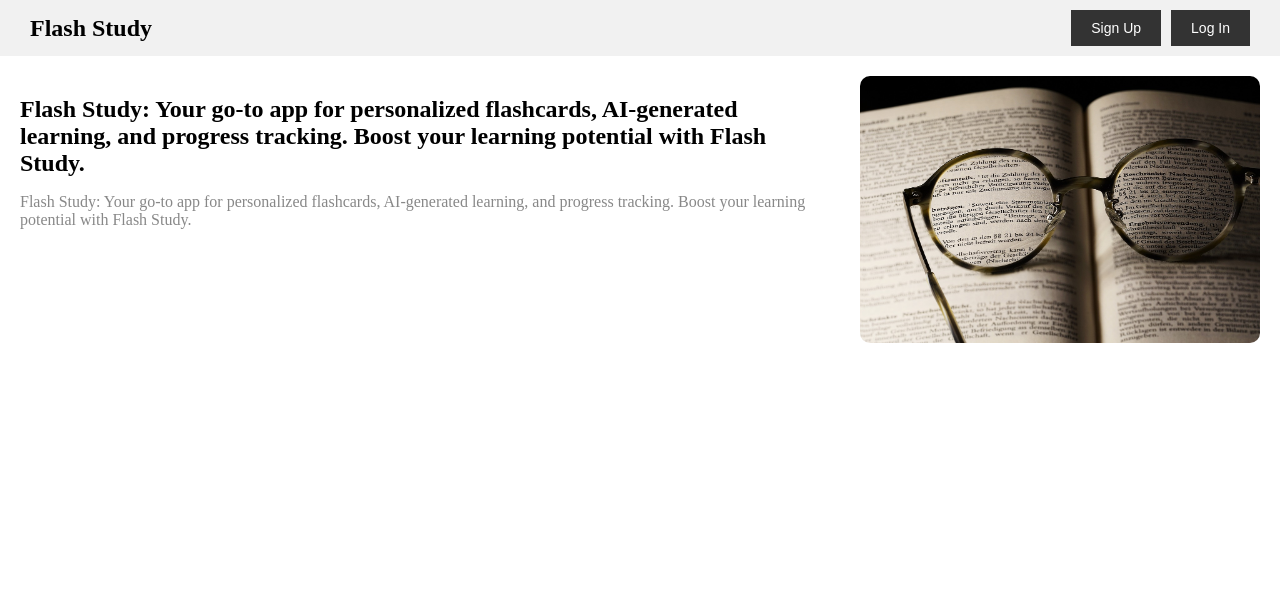
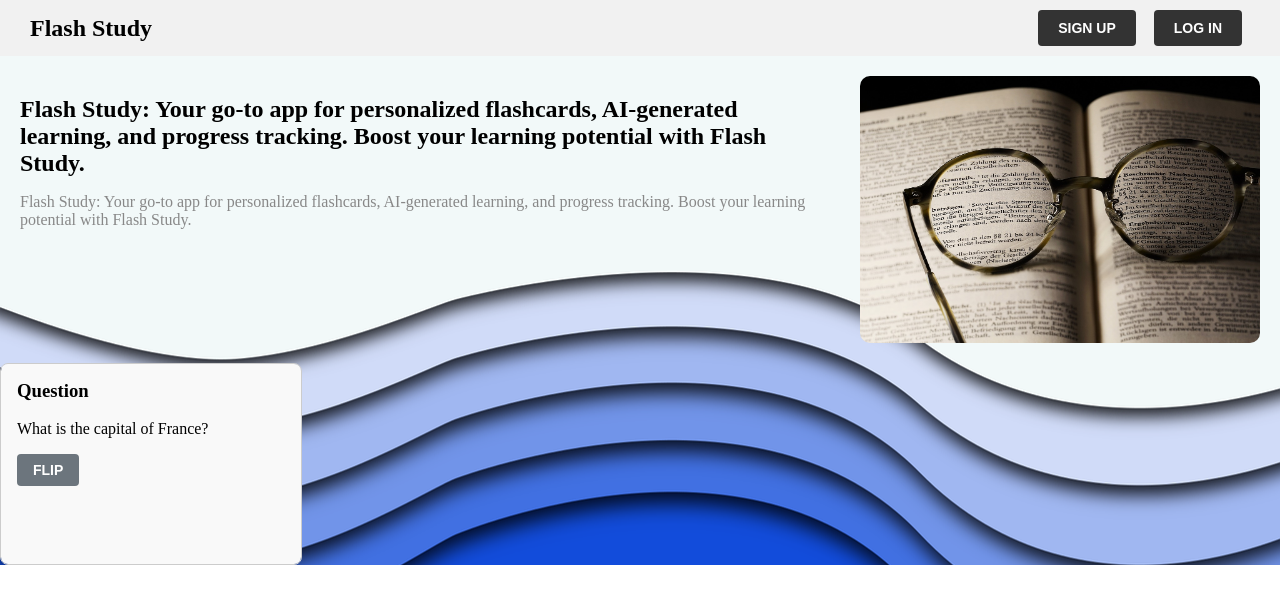
Before and after one commit to BrettBuhler/flash-study, a React (Create React App) app: page / in a window 1280 px wide. Shown: the top 604 px of the page. Built offline with nearby package versions, Linux system fonts and the light colour scheme.

Commit message:
Card and Deck Class, FlashCard component

```diff
--- /dev/null
+++ b/src/classes/Card.ts
@@ -0,0 +1,37 @@
+class Card {
+    question: string
+    answer: string
+    tries: number[]
+    lastTry: Date
+
+    constructor(question: string, answer: string, tries: number[] = [0,0,0]){
+        this.question = question
+        this.answer = answer
+        this.tries = tries
+        this.lastTry = new Date ()
+    }
+
+    private setTrys (difficulty: number): void {
+        let newTries = [...this.tries]
+        newTries.push(difficulty)
+        this.tries = newTries.slice(1)
+        this.lastSolved()
+    }
+
+    private lastSolved (): void {
+        this.lastTry = new Date()
+    }
+
+    easy(): void {
+        this.setTrys(2)
+    }
+    medium(): void {
+        this.setTrys(1)
+    }
+    hard(): void {
+        this.setTrys(0)
+    }
+
+}
+
+export default Card
--- /dev/null
+++ b/src/classes/Deck.ts
@@ -0,0 +1,22 @@
+interface Card {
+    question: string
+    answer: string
+    tries: number[]
+    easy: () => void;
+    medium: () => void
+    hard: () => void
+}
+
+class Deck {
+    name: string
+    deck: Card[]
+
+    constructor (name: string, deck: Card[]){
+        this.name = name
+        this.deck = deck
+    }
+
+
+}
+
+export default Deck
--- /dev/null
+++ b/src/components/FlashCard.tsx
@@ -0,0 +1,81 @@
+import React from 'react'
+import {useState} from 'react'
+import '../styles/FlashCard.css'
+
+interface FlashCardProps {
+  flashCard: {
+    question: string;
+    answer: string;
+    tries: number[];
+    easy: () => void;
+    medium: () => void;
+    hard: () => void;
+  }
+  nextCard: () => void
+}
+
+const FlashCard: React.FC<FlashCardProps> = ({ flashCard, nextCard }) => {
+  const { question, answer, tries, easy, medium, hard } = flashCard;
+  const [flipped, setFlipped] = useState(false);
+
+  const flipCard = () => {
+    setFlipped(true)
+  };
+
+  const handleDifficultyRating = (level: number) => {
+    switch(level){
+        case 0:
+            flashCard.hard()
+            break
+        case 1:
+            flashCard.medium()
+            break
+        case 2:
+            flashCard.easy()
+            break
+        default:
+            console.error('handleDifficultyRatingError')
+            break
+    }
+    nextCard()
+    setFlipped(false)
+  }
+
+  return (
+    <div className={`flash-card ${flipped ? 'flipped' : ''}`}>
+      <div className="front">
+        <h3>Question</h3>
+        <p>{question}</p>
+        <button className="flip-button" onClick={flipCard}>
+          Flip
+        </button>
+      </div>
+      <div className="back">
+        <h3>Answer</h3>
+        <p>{answer}</p>
+        <div className="difficulty-buttons">
+          <button
+            className='difficulty-button'
+            onClick={() => handleDifficultyRating(2)}
+          >
+            Easy
+          </button>
+          <button
+            className='difficulty-button'
+            onClick={() => handleDifficultyRating(1)}
+          >
+            Medium
+          </button>
+          <button
+            className='difficulty-button'
+            onClick={() => handleDifficultyRating(0)}
+          >
+            Hard
+          </button>
+        </div>
+      </div>
+    </div>
+  )
+}
+
+export default FlashCard
--- a/src/components/LandingPage.tsx
+++ b/src/components/LandingPage.tsx
@@ -1,14 +1,25 @@
-import React from 'react'
+import React, { useState } from 'react'
 import Header from './Header'
 import flashCardImage from '../images/flash-card.png'
 import '../styles/LandingPage.css'
 import LandingPageHero from './LandingPageHero'
+import FlashCard from './FlashCard'
+import landingPageDeck from '../services/getLandingPageDeck'
 
 const LandingPage = () => {
+    const display = landingPageDeck
+    const [deckIndex, setDeckIndex] = useState(0)
+
+
+    const handleNextCard = () => {
+        deckIndex < display.deck.length - 1 ? setDeckIndex(deckIndex + 1) : setDeckIndex(0)
+    }
+
     return (
         <section className='landing-page-section'>
             <Header title='Flash Study' tagline='Flash Study: Unleash Your Learning Potential with AI-Powered Flashcards!' imageUrl={flashCardImage}/>
             <LandingPageHero />
+            <FlashCard flashCard={display.deck[deckIndex]} nextCard={handleNextCard}/>
         </section>
     )
 }
--- /dev/null
+++ b/src/services/getLandingPageDeck.ts
@@ -0,0 +1,61 @@
+import Card from '../classes/Card'
+import Deck from '../classes/Deck'
+
+interface FlashCard {
+    question: string
+    answer: string
+}
+
+const landingPageDeck: Card[] = []
+
+const flashCards: FlashCard[] = [
+    {
+      question: "What is the capital of France?",
+      answer: "Paris",
+    },
+    {
+      question: "Who painted the Mona Lisa?",
+      answer: "Leonardo da Vinci",
+    },
+    {
+      question: "What is the largest planet in our solar system?",
+      answer: "Jupiter",
+    },
+    {
+      question: "What is the chemical symbol for gold?",
+      answer: "Au",
+    },
+    {
+      question: "What is the tallest mountain in the world?",
+      answer: "Mount Everest",
+    },
+    {
+      question: "Which country is known for the Great Barrier Reef?",
+      answer: "Australia",
+    },
+    {
+      question: "Who wrote the play Romeo and Juliet?",
+      answer: "William Shakespeare",
+    },
+    {
+      question: "What is the currency of Japan?",
+      answer: "Japanese yen",
+    },
+    {
+      question: "What is the largest ocean on Earth?",
+      answer: "Pacific Ocean",
+    },
+    {
+      question: "Who discovered gravity?",
+      answer: "Isaac Newton",
+    },
+]
+
+for (let i = 0; i < flashCards.length; i++){
+    let newCard = new Card(flashCards[i].question, flashCards[i].answer)
+    landingPageDeck.push(newCard)
+}
+
+const landingPageDeckObject = new Deck ('My Favorite Questions', landingPageDeck)
+
+export default landingPageDeckObject
--- /dev/null
+++ b/src/styles/FlashCard.css
@@ -0,0 +1,68 @@
+.flash-card {
+    width: 300px;
+    height: 200px;
+    border: 1px solid #ccc;
+    border-radius: 8px;
+    overflow: hidden;
+    perspective: 1000px;
+  }
+
+  .front,
+  .back {
+    position: absolute;
+    top: 0;
+    left: 0;
+    width: 100%;
+    height: 100%;
+    padding: 16px;
+    box-sizing: border-box;
+    transition: transform 0.3s ease;
+    backface-visibility: hidden;
+  }
+
+  .front {
+    background-color: #f9f9f9;
+  }
+
+  .back {
+    background-color: #fff;
+    transform: rotateY(180deg);
+  }
+
+  .flash-card.flipped .front {
+    transform: rotateY(180deg);
+  }
+
+  .flash-card.flipped .back {
+    transform: rotateY(0deg);
+  }
+
+  h3 {
+    margin-top: 0;
+  }
+
+  button {
+    display: inline-block;
+    padding: 8px 16px;
+    margin-right: 8px;
+    font-size: 14px;
+    font-weight: bold;
+    text-transform: uppercase;
+    background-color: #007bff;
+    color: #fff;
+    border: none;
+    border-radius: 4px;
+    cursor: pointer;
+  }
+
+  button.flip-button {
+    background-color: #6c757d;
+  }
+
+  button.difficulty-button {
+    background-color: #28a745;
+  }
+
+  button.difficulty-button.selected {
+    background-color: #17a2b8;
+  }
--- a/src/styles/LandingPage.css
+++ b/src/styles/LandingPage.css
@@ -0,0 +1,5 @@
+.landing-page-section{
+    background-image: url('../images/waves-6733156_1280.png');
+    height: 100%;
+    width: 100%;
+}
```
Also changed, not shown: src/images/waves-6733156_1280.png (added).
